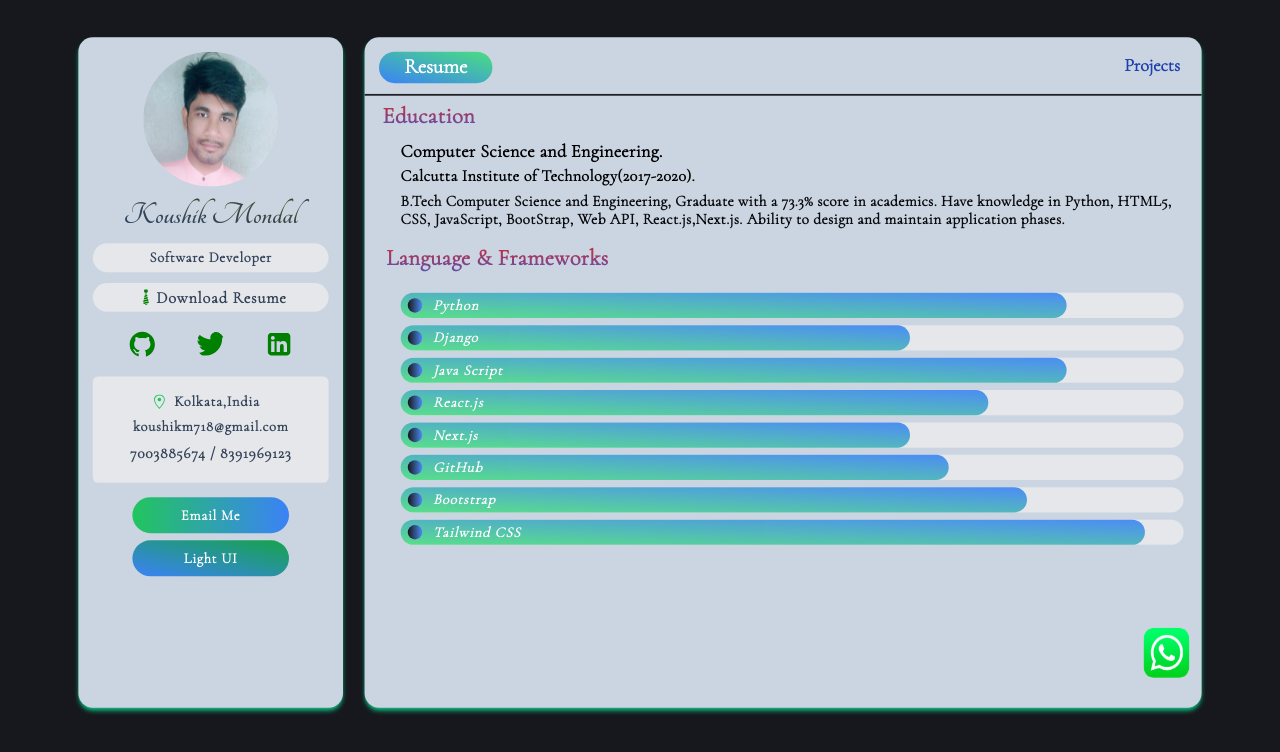
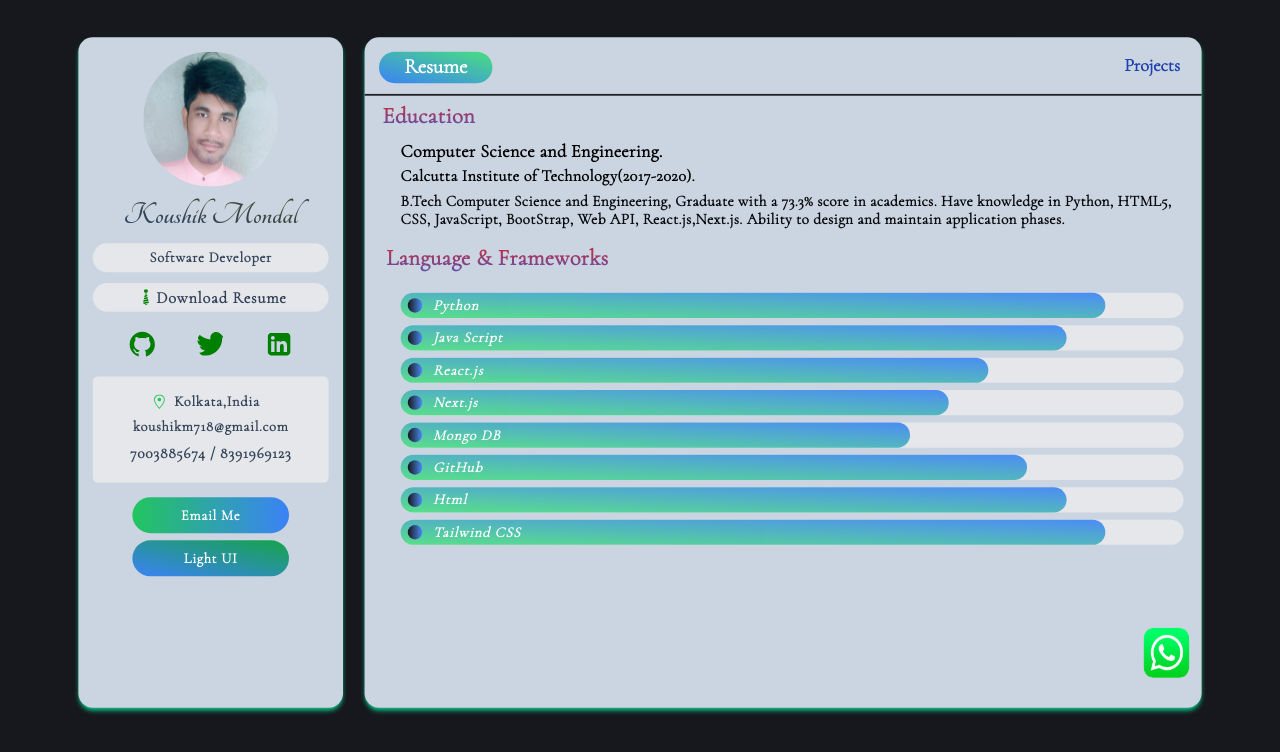
Before and after one commit to flyingheart1997/koushik, a Next.js app: page / in a window 1280 px wide. Shown: the top 752 px of the page. Built offline with nearby package versions, Linux system fonts and the light colour scheme; a web font is replaced by a local one.

Commit message:
update Resume

```diff
--- a/data.ts
+++ b/data.ts
@@ -5,13 +5,7 @@ export const languages:ISkill[]=[
     {
         Icon: BsFillCircleFill,
         name: 'Python',
-        level: '85%',
-        levels: '100%'
-    },
-    {
-        Icon: BsFillCircleFill,
-        name: 'Django',
-        level: '65%',
+        level: '90%',
         levels: '100%'
     },
     {
@@ -29,25 +23,31 @@ export const languages:ISkill[]=[
     {
         Icon: BsFillCircleFill,
         name: 'Next.js',
+        level: '70%',
+        levels: '100%'
+    },
+    {
+        Icon: BsFillCircleFill,
+        name: 'Mongo DB',
         level: '65%',
         levels: '100%'
     },
     {
         Icon: BsFillCircleFill,
         name: 'GitHub',
-        level: '70%',
-        levels: '100%'
-    },
-    {
-        Icon: BsFillCircleFill,
-        name: 'Bootstrap',
         level: '80%',
         levels: '100%'
     },
     {
         Icon: BsFillCircleFill,
+        name: 'Html',
+        level: '85%',
+        levels: '100%'
+    },
+    {
+        Icon: BsFillCircleFill,
         name: 'Tailwind CSS',
-        level: '95%',
+        level: '90%',
         levels: '100%'
     },
 
```
Also changed, not shown: 2 other files (tests, documents, lock files or other folders).
